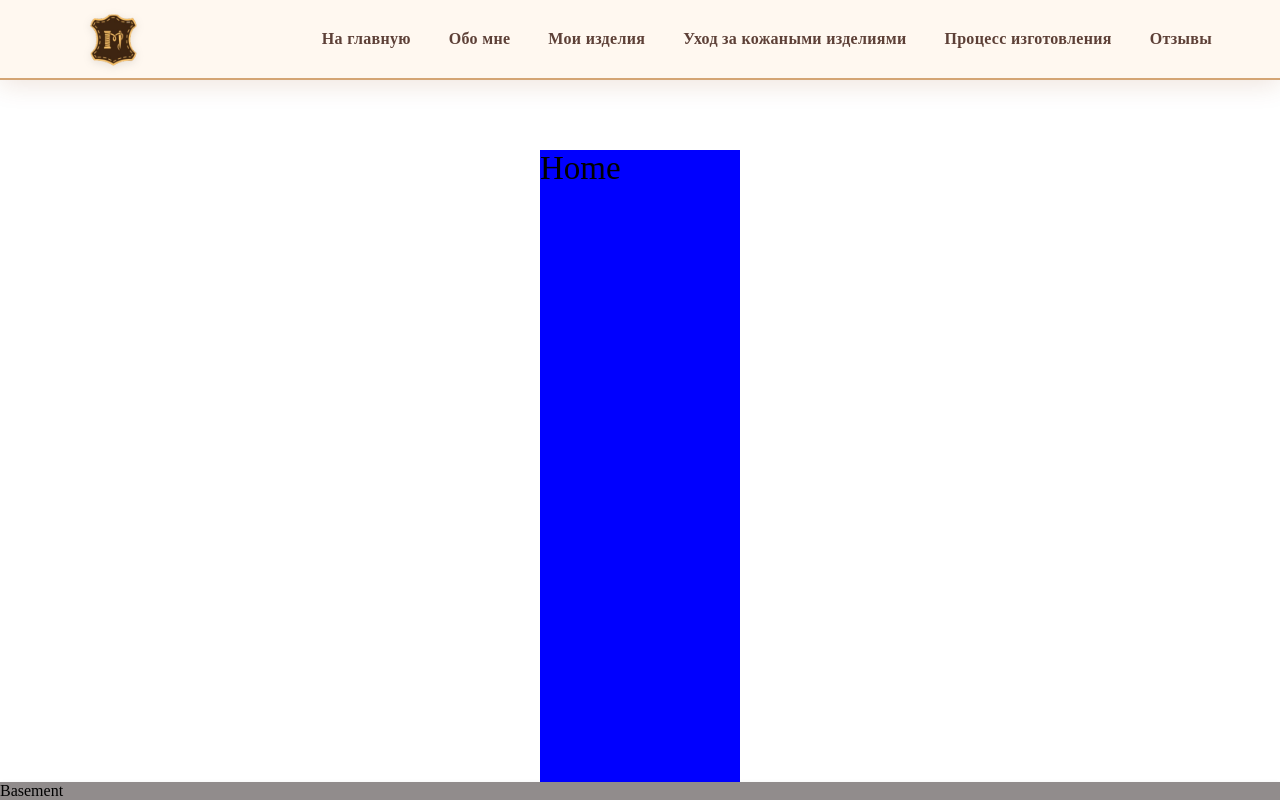
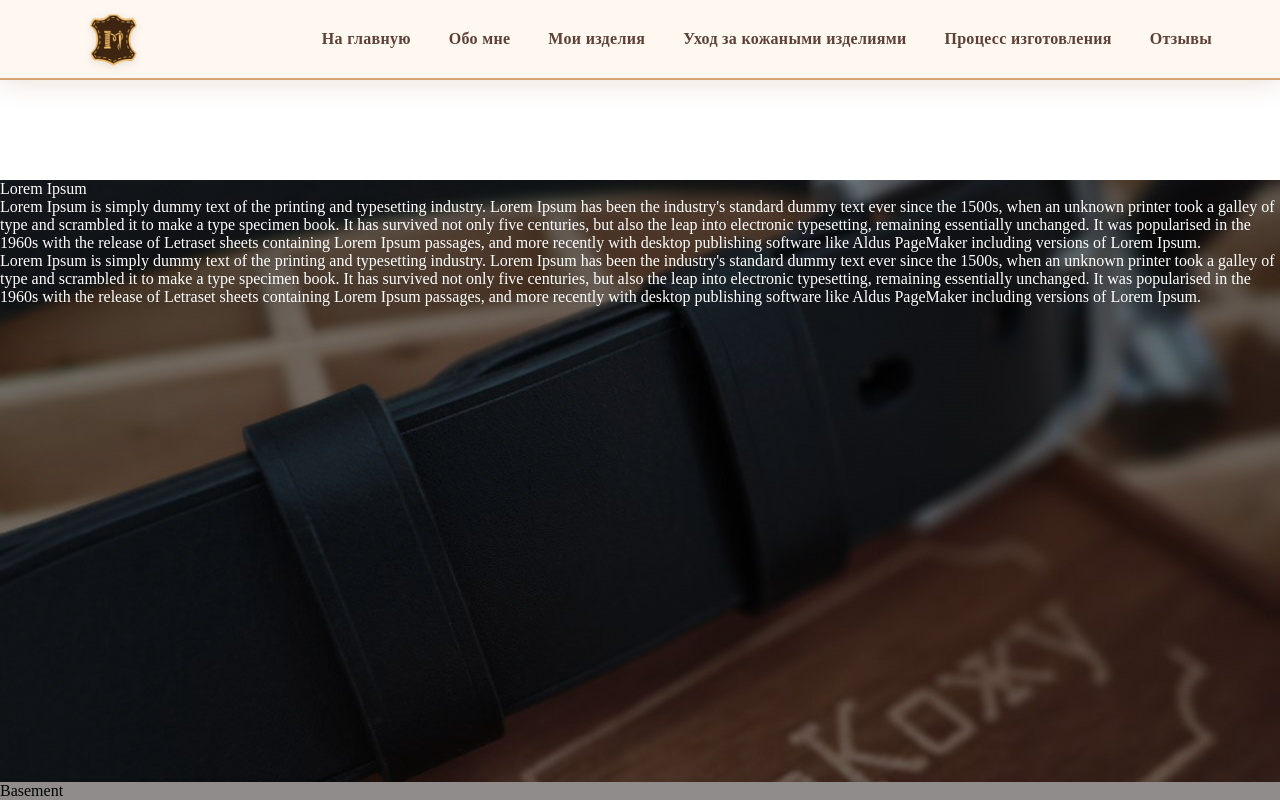
Before and after one commit to Graznov/pk, a React (Vite) app: page / in a window 1280 px wide. Shown: the top 800 px of the page. Built offline with nearby package versions, Linux system fonts and the light colour scheme.

Commit message:
11.12.25 - home

```diff
--- a/src/Main/Components/Home/Home.tsx
+++ b/src/Main/Components/Home/Home.tsx
@@ -1,5 +1,6 @@
 import classNames from 'classnames/bind';
 import styles from './home.module.css';
+import {TEMP_VALLUES} from "../../../TEMP.ts";
 
 const cx = classNames.bind(styles);
 
@@ -8,7 +9,22 @@
     return (
         <div className={cx('home')}>
 
-            Home
+            <div className="home_content">
+                <div className="home_content_Left">
+                    <div className="zagol">
+                        {TEMP_VALLUES.ZAGOL}
+                    </div>
+                    <div className="text">
+                        {TEMP_VALLUES.LONG_TEXT}
+                    </div>
+                </div>
+
+                <div className="home_content_Right">
+                    <div className="text">
+                        {TEMP_VALLUES.LONG_TEXT}
+                    </div>
+                </div>
+            </div>
 
         </div>
     )
--- a/src/Main/Components/Home/home.module.css
+++ b/src/Main/Components/Home/home.module.css
@@ -1,9 +1,32 @@
 .home{
-    background: blue;
-    height: 700px;
+    /*background: blue;*/
+    /*height: 700px;*/
 
-    width: 200px;
-    margin: 10px auto;
+    /*width: 200px;*/
+    /*margin: 10px auto;*/
 
-    font-size: 33px;
+    /*font-size: 33px;*/
+    width: 100%;
+    height: 100vh;
+
+    /*background-image: url("../../../../public/home_bcgr.jpg");*/
+
+    background-image: linear-gradient(
+            rgba(0, 0, 0, 0.5), /* Затемнение 50% */
+            rgba(0, 0, 0, 0.5)
+    ),
+    url('../../../../public/home_bcgr.jpg');
+    background-size: cover;
+    background-position: center;
+
+    color: white;
+
+
+    .home_content{
+
+        display: flex;
+        gap: 100px;
+
+
+    }
 }
--- a/src/Main/field.module.css
+++ b/src/Main/field.module.css
@@ -8,6 +8,7 @@
 
     /*}*/
     .field_content{
-        margin-top: 150px;
+        background: black;
+        margin-top: 180px;
     }
 }
--- /dev/null
+++ b/src/TEMP.ts
@@ -0,0 +1,4 @@
+export const TEMP_VALLUES = {
+    LONG_TEXT:'Lorem Ipsum is simply dummy text of the printing and typesetting industry. Lorem Ipsum has been the industry\'s standard dummy text ever since the 1500s, when an unknown printer took a galley of type and scrambled it to make a type specimen book. It has survived not only five centuries, but also the leap into electronic typesetting, remaining essentially unchanged. It was popularised in the 1960s with the release of Letraset sheets containing Lorem Ipsum passages, and more recently with desktop publishing software like Aldus PageMaker including versions of Lorem Ipsum.',
+    ZAGOL:'Lorem Ipsum'
+}
```
Also changed, not shown: public/home_bcgr.jpg (added).
